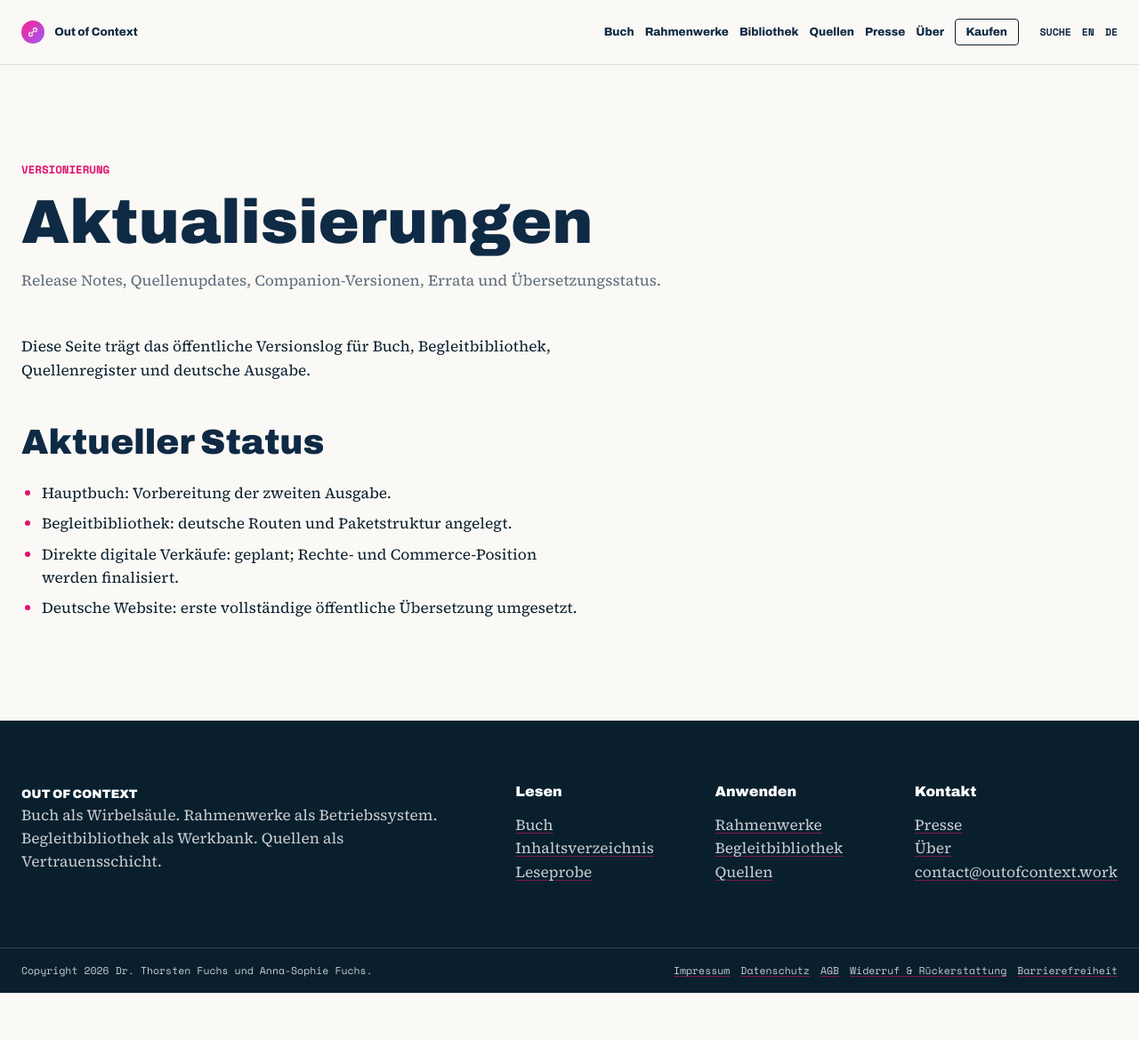
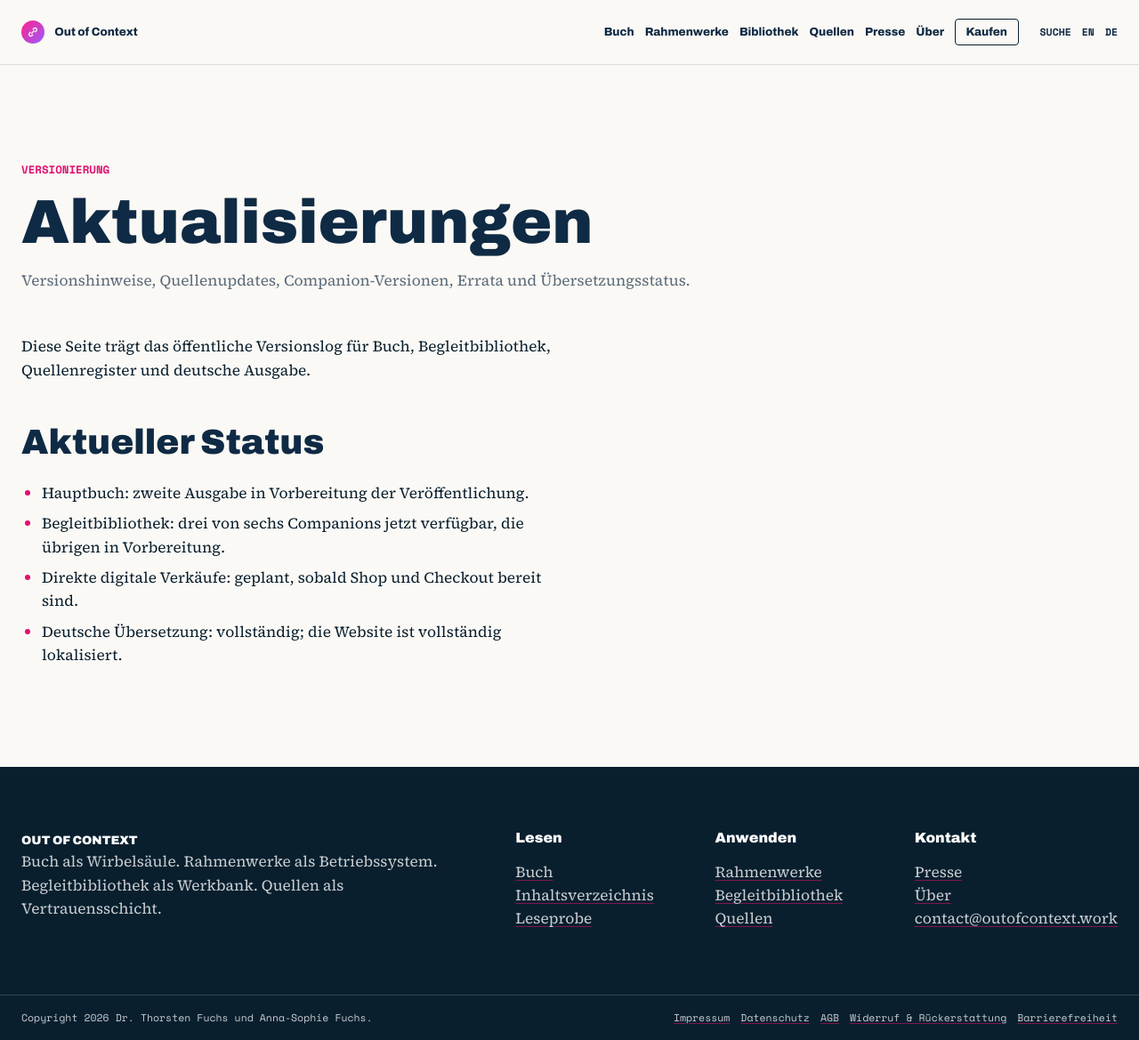
Before and after one commit to OOCPress/site, a Jekyll site: the page built from de/aktualisierungen/index.md, in a window 1280 px wide and 1169 px high. Shown: the whole window at 89% size. Built offline with Jekyll 4.4.1, drawn with Linux system fonts in a browser that asks for light colours.

Commit message:
Catch 3 remaining ops-jargon instances the earlier Root Cause 8 sweep missed
A final grep for the exact terms named in the audit's Root Cause 8 ("rights
posture," "checkout provider," "release metadata," "fulfillment route,"
and their German equivalents) turned up three survivors the first pass
didn't reach because they weren't in the original 9-file list:

- _products/paperback.md and de/kaufen/paperback/index.md had their own
  "release metadata is final" / "Release-Metadaten final sind" line — the
  parallel hardcover files were fixed earlier, but paperback's own body
  copy wasn't caught since it wasn't part of that batch.
- en/updates/index.md: "rights posture to be finalized" for the planned
  ebook route, plus one untranslated English term ("Release Notes") in the
  German equivalent (de/aktualisierungen/index.md)'s description field —
  exactly the "untranslated English ops noun inside a German sentence"
  pattern the audit called out.

While in de/aktualisierungen/index.md, also reconciled a status
contradiction between the two language versions of this same public
version-log page: the English page still said "German translation: in
preparation" while the German page already claimed the German site was
fully translated. Given the extensive German-parity work completed earlier
this session (chapter titles, terminology, evidence categories, About page,
etc.), the German claim is the accurate one now — updated the English line
to match instead of leaving the two pages contradicting each other.

Co-Authored-By: Claude Fable 5 <noreply@anthropic.com>

```diff
--- a/de/aktualisierungen/index.md
+++ b/de/aktualisierungen/index.md
@@ -1,6 +1,6 @@
 ---
 title: Aktualisierungen
-description: Release Notes, Quellenupdates, Companion-Versionen, Errata und Übersetzungsstatus.
+description: Versionshinweise, Quellenupdates, Companion-Versionen, Errata und Übersetzungsstatus.
 lang: de
 kicker: Versionierung
 ---
@@ -9,7 +9,7 @@ Diese Seite trägt das öffentliche Versionslog für Buch, Begleitbibliothek, Qu
 
 ## Aktueller Status
 
-- Hauptbuch: Vorbereitung der zweiten Ausgabe.
-- Begleitbibliothek: deutsche Routen und Paketstruktur angelegt.
-- Direkte digitale Verkäufe: geplant; Rechte- und Commerce-Position werden finalisiert.
-- Deutsche Website: erste vollständige öffentliche Übersetzung umgesetzt.
+- Hauptbuch: zweite Ausgabe in Vorbereitung der Veröffentlichung.
+- Begleitbibliothek: drei von sechs Companions jetzt verfügbar, die übrigen in Vorbereitung.
+- Direkte digitale Verkäufe: geplant, sobald Shop und Checkout bereit sind.
+- Deutsche Übersetzung: vollständig; die Website ist vollständig lokalisiert.
```
Also changed, not shown: _products/paperback.md (+1 -1 lines), de/kaufen/paperback/index.md (+1 -1 lines), en/updates/index.md (+4 -4 lines).
